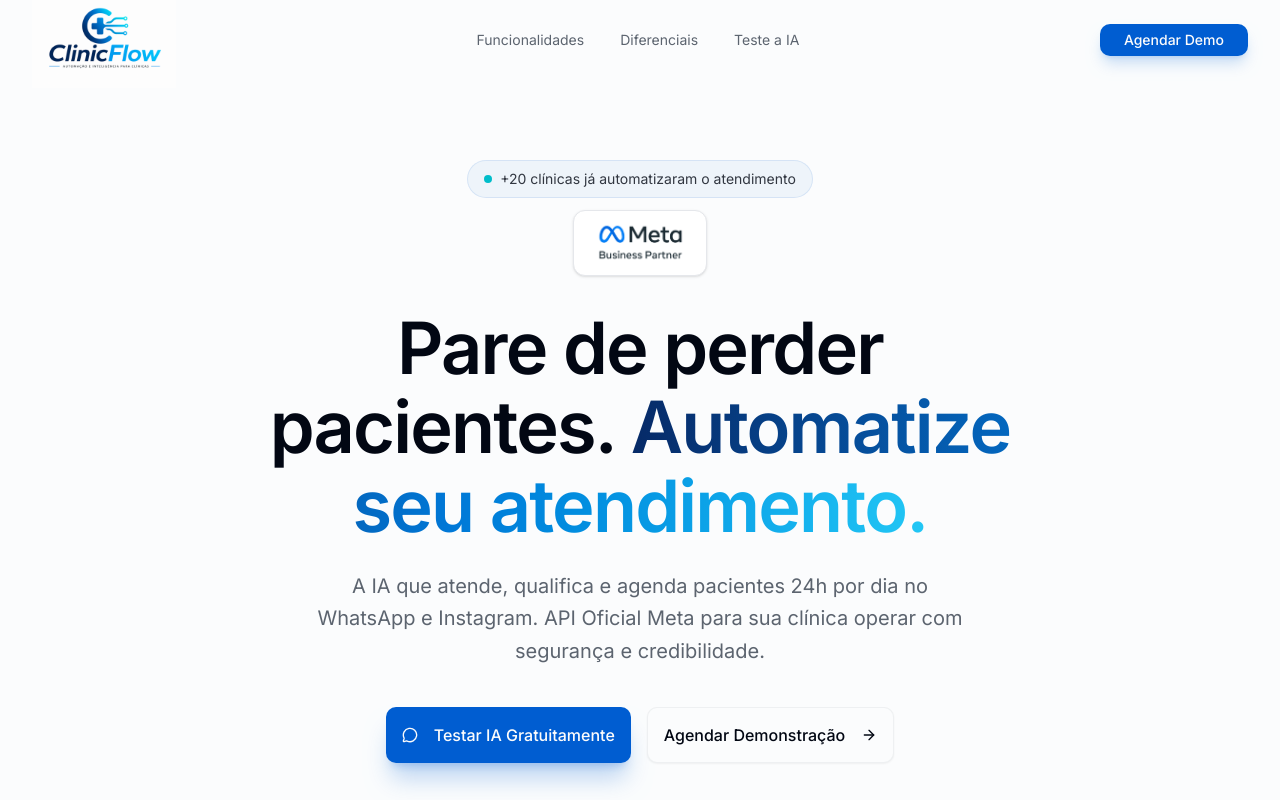
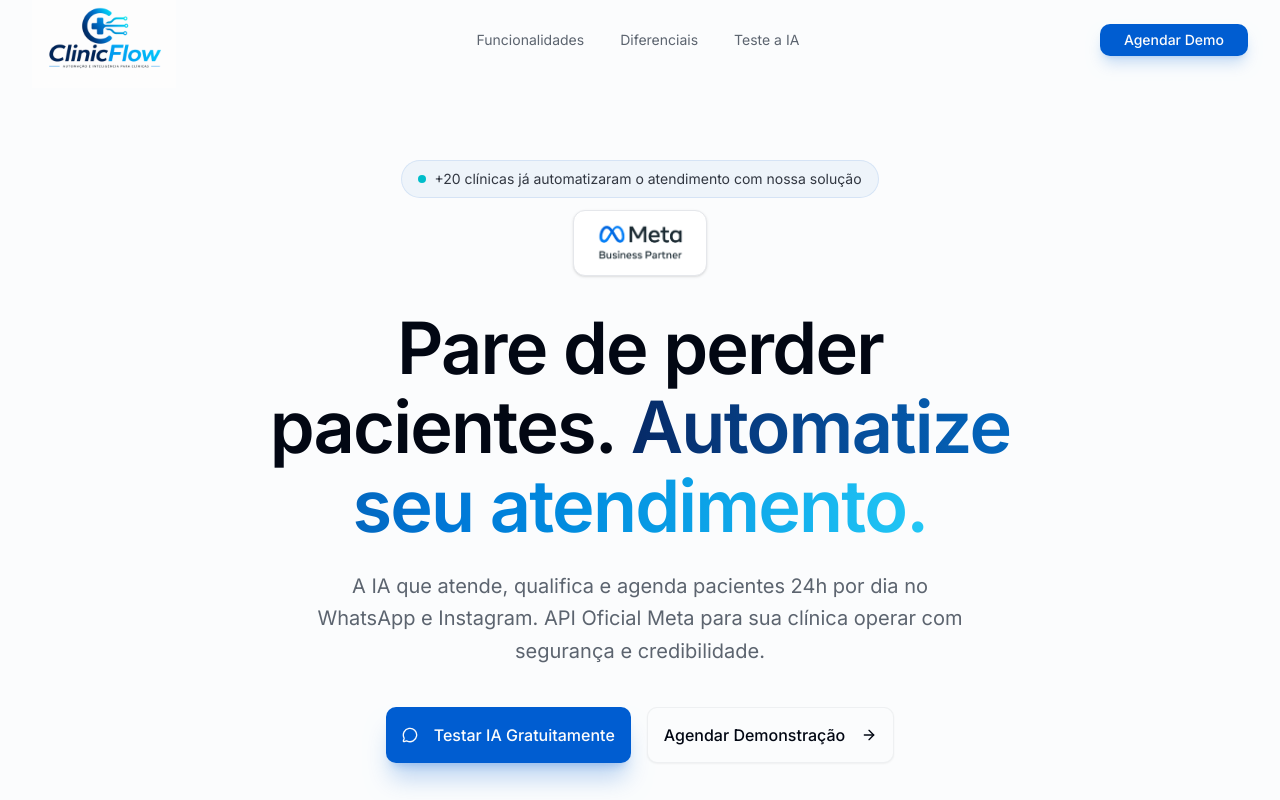
Before and after one commit to marcoacunha-aei/clinicflow-landing, a Next.js app: page / in a window 1280 px wide. Shown: the top 800 px of the page. Built offline with nearby package versions, Linux system fonts and the light colour scheme.

Commit message:
Update hero.tsx

```diff
--- a/components/landing/hero.tsx
+++ b/components/landing/hero.tsx
@@ -20,7 +20,7 @@ export function Hero() {
                 <span className="animate-ping absolute inline-flex h-full w-full rounded-full bg-accent opacity-75"></span>
                 <span className="relative inline-flex rounded-full h-2 w-2 bg-accent"></span>
               </span>
-              <span className="text-foreground/80">+20 clínicas já automatizaram o atendimento</span>
+              <span className="text-foreground/80">+20 clínicas já automatizaram o atendimento com nossa solução</span>
             </div>
             <MetaBadge />
           </div>
```
